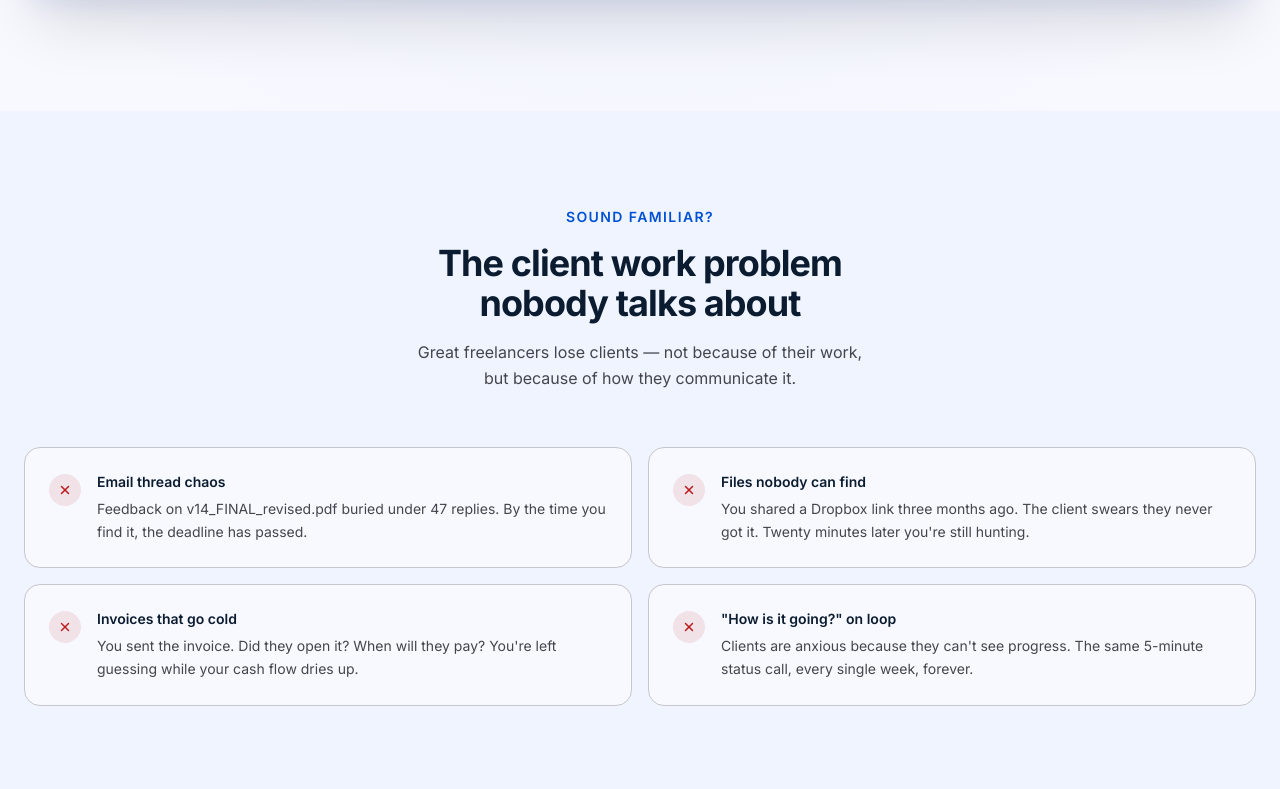
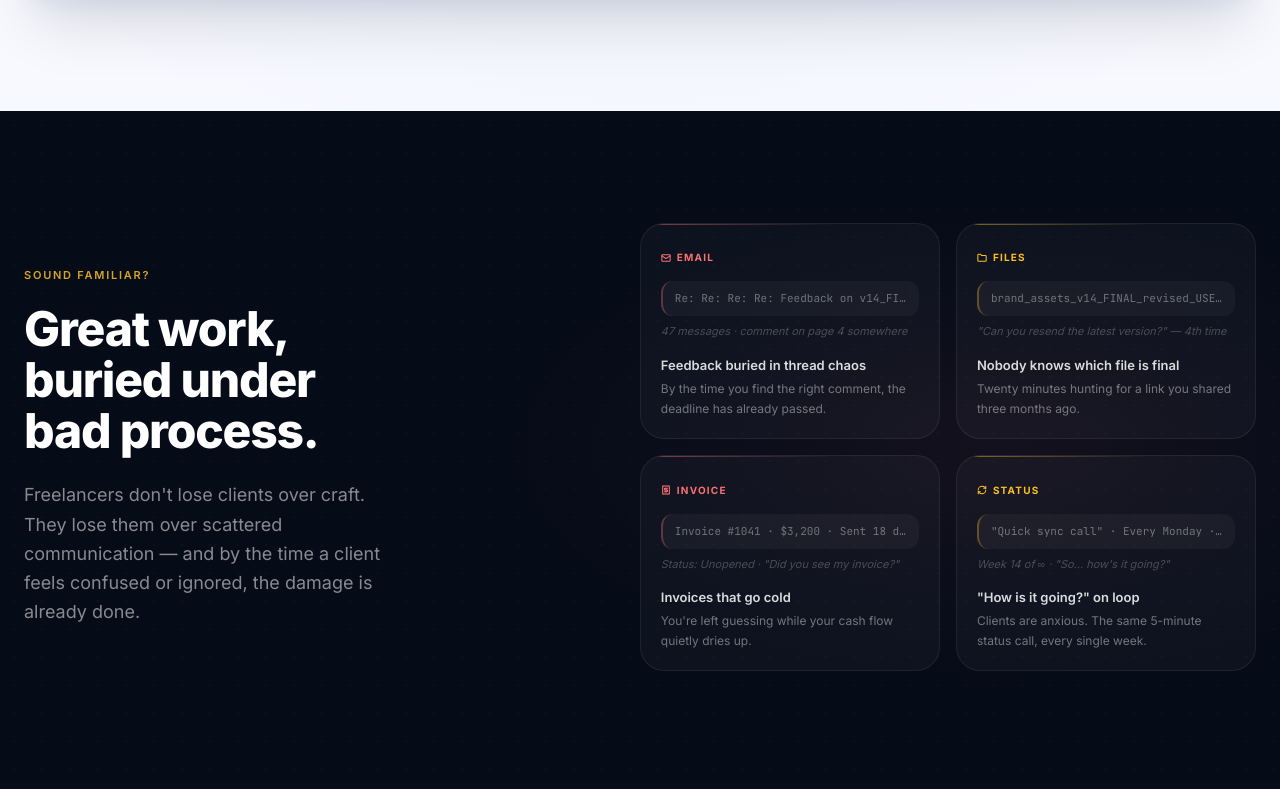
Before and after one commit to vihangamallawaarachchi2001/portal-kit, a Next.js app: page / in a window 1280 px wide. Shown: the part 2251-3040 px from the top of the page. Built offline with nearby package versions, Linux system fonts and the light colour scheme; no server answers.

Commit message:
feat: refactor Problem component to enhance clarity and structure of pain points with improved layout and styling

```diff
--- a/components/home/problem.tsx
+++ b/components/home/problem.tsx
@@ -1,61 +1,144 @@
-import { X } from 'lucide-react'
+import { Mail, Folder, Receipt, RefreshCw } from 'lucide-react'
 
-const PAIN_POINTS = [
+const PROBLEMS = [
   {
-    title: 'Email thread chaos',
-    description:
-      'Feedback on v14_FINAL_revised.pdf buried under 47 replies. By the time you find it, the deadline has passed.',
+    Icon: Mail,
+    category: 'Email',
+    accentColor: '#f87171',
+    artifact: 'Re: Re: Re: Re: Feedback on v14_FINAL_revised.pdf',
+    detail: '47 messages · comment on page 4 somewhere',
+    label: 'Feedback buried in thread chaos',
+    description: 'By the time you find the right comment, the deadline has already passed.',
   },
   {
-    title: 'Files nobody can find',
-    description:
-      "You shared a Dropbox link three months ago. The client swears they never got it. Twenty minutes later you're still hunting.",
+    Icon: Folder,
+    category: 'Files',
+    accentColor: '#fbbf24',
+    artifact: 'brand_assets_v14_FINAL_revised_USE_THIS_ONE(2).zip',
+    detail: '"Can you resend the latest version?" — 4th time',
+    label: 'Nobody knows which file is final',
+    description: 'Twenty minutes hunting for a link you shared three months ago.',
   },
   {
-    title: 'Invoices that go cold',
-    description:
-      "You sent the invoice. Did they open it? When will they pay? You're left guessing while your cash flow dries up.",
+    Icon: Receipt,
+    category: 'Invoice',
+    accentColor: '#f87171',
+    artifact: 'Invoice #1041 · $3,200 · Sent 18 days ago',
+    detail: 'Status: Unopened · "Did you see my invoice?"',
+    label: 'Invoices that go cold',
+    description: "You're left guessing while your cash flow quietly dries up.",
   },
   {
-    title: '"How is it going?" on loop',
-    description:
-      "Clients are anxious because they can't see progress. The same 5-minute status call, every single week, forever.",
+    Icon: RefreshCw,
+    category: 'Status',
+    accentColor: '#fbbf24',
+    artifact: '"Quick sync call" · Every Monday · 9:00 AM',
+    detail: 'Week 14 of ∞ · "So... how\'s it going?"',
+    label: '"How is it going?" on loop',
+    description: "Clients are anxious. The same 5-minute status call, every single week.",
   },
 ]
 
 export default function Problem() {
   return (
-    <section className="bg-surface-container-low py-24 px-6">
-      <div className="mx-auto max-w-7xl">
+    <section className="relative bg-[#060b18] py-28 px-6 overflow-hidden">
 
-        {/* Header */}
-        <div className="text-center mb-14 space-y-4">
-          <p className="text-sm font-semibold uppercase tracking-widest text-ds-secondary">
+      {/* Dot grid */}
+      <div
+        aria-hidden
+        className="pointer-events-none absolute inset-0"
+        style={{
+          backgroundImage: 'radial-gradient(circle, rgba(255,255,255,0.025) 1px, transparent 1px)',
+          backgroundSize: '28px 28px',
+        }}
+      />
+      {/* Warm red glow behind cards */}
+      <div
+        aria-hidden
+        className="pointer-events-none absolute inset-0"
+        style={{
+          background: 'radial-gradient(ellipse 55% 50% at 78% 50%, rgba(248,113,113,0.055) 0%, transparent 70%)',
+        }}
+      />
+
+      <div className="relative max-w-7xl mx-auto grid lg:grid-cols-[1fr_1.15fr] gap-16 lg:gap-20 items-center">
+
+        {/* ── Left: narrative ── */}
+        <div>
+          <p
+            className="text-[11px] font-semibold tracking-[0.16em] uppercase mb-5"
+            style={{ color: 'rgba(251,191,36,0.85)' }}
+          >
             Sound familiar?
           </p>
-          <h2 className="text-3xl md:text-4xl font-bold tracking-tight text-on-surface">
-            The client work problem
-            <br className="hidden sm:block" /> nobody talks about
+          <h2 className="text-4xl sm:text-5xl font-extrabold tracking-tight text-white leading-[1.06] mb-6">
+            Great work,<br />buried under<br />bad process.
           </h2>
-          <p className="max-w-md mx-auto text-base text-on-surface-variant leading-relaxed">
-            Great freelancers lose clients — not because of their work, but
-            because of how they communicate it.
+          <p
+            className="text-lg leading-relaxed"
+            style={{ color: 'rgba(255,255,255,0.52)', maxWidth: '360px' }}
+          >
+            Freelancers don't lose clients over craft. They lose them over scattered
+            communication — and by the time a client feels confused or ignored,
+            the damage is already done.
           </p>
         </div>
 
-        {/* Pain points */}
+        {/* ── Right: problem cards ── */}
         <div className="grid grid-cols-1 sm:grid-cols-2 gap-4">
-          {PAIN_POINTS.map(({ title, description }) => (
+          {PROBLEMS.map(({ Icon, category, accentColor, artifact, detail, label, description }) => (
             <div
-              key={title}
-              className="flex gap-4 rounded-xl border border-outline-variant bg-surface p-6"
+              key={label}
+              className="rounded-2xl overflow-hidden"
+              style={{
+                background: 'rgba(255,255,255,0.03)',
+                border: '1px solid rgba(255,255,255,0.07)',
+              }}
             >
-              <div className="flex items-center justify-center size-8 rounded-full bg-ds-error/10 text-ds-error shrink-0 mt-0.5">
-                <X size={14} strokeWidth={2.5} />
-              </div>
-              <div className="space-y-1.5">
-                <h3 className="text-sm font-semibold text-on-surface">{title}</h3>
-                <p className="text-sm text-on-surface-variant leading-relaxed">{description}</p>
+              {/* Top accent line */}
+              <div
+                className="h-px"
+                style={{ background: `linear-gradient(90deg, ${accentColor}80, transparent 65%)` }}
+              />
+              <div className="p-5">
+                {/* Category tag */}
+                <div
+                  className="inline-flex items-center gap-1.5 text-[10px] font-bold tracking-[0.12em] uppercase mb-4"
+                  style={{ color: accentColor }}
+                >
+                  <Icon size={10} strokeWidth={2.5} />
+                  {category}
+                </div>
+                {/* Realistic artifact preview */}
+                <div
+                  className="rounded-lg px-3 py-2.5 mb-2 font-mono text-[11px] leading-snug truncate"
+                  style={{
+                    background: 'rgba(255,255,255,0.04)',
+                    color: 'rgba(255,255,255,0.38)',
+                    borderLeft: `2px solid ${accentColor}50`,
+                  }}
+                >
+                  {artifact}
+                </div>
+                <p
+                  className="text-[11px] italic mb-4 leading-snug"
+                  style={{ color: 'rgba(255,255,255,0.24)' }}
+                >
+                  {detail}
+                </p>
+                {/* Pain point label + desc */}
+                <p
+                  className="text-[13px] font-semibold mb-1"
+                  style={{ color: 'rgba(255,255,255,0.85)' }}
+                >
+                  {label}
+                </p>
+                <p
+                  className="text-[12px] leading-relaxed"
+                  style={{ color: 'rgba(255,255,255,0.42)' }}
+                >
+                  {description}
+                </p>
               </div>
             </div>
           ))}
```
